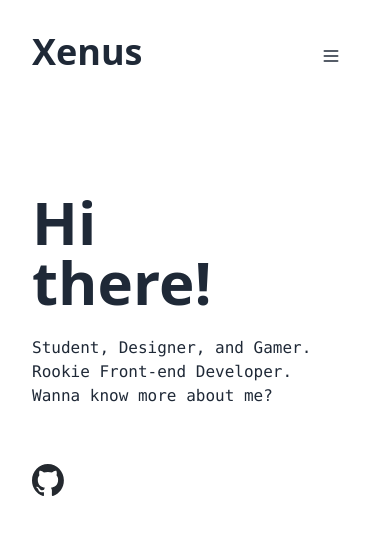
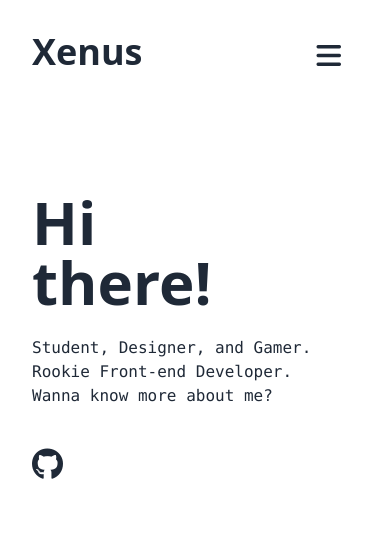
Before and after one commit to Gintamashiichan/Xenus, a Vue app: page / in a window 390 px wide. Shown: the top 534 px of the page. Built offline with nearby package versions, Linux system fonts and the light colour scheme.

Commit message:
feat(Components): add icons

```diff
--- a/index.html
+++ b/index.html
@@ -4,6 +4,10 @@
     <meta charset="UTF-8" />
     <link rel="icon" type="image/svg+xml" href="/vite.svg" />
     <meta name="viewport" content="width=device-width, initial-scale=1.0" />
+    <link
+      rel="stylesheet"
+      href="https://cdnjs.cloudflare.com/ajax/libs/font-awesome/6.1.1/css/all.min.css"
+    />
     <title>Vite + Vue + TS</title>
   </head>
   <body>
--- a/src/components/NavBar.vue
+++ b/src/components/NavBar.vue
@@ -7,42 +7,36 @@
       <ul class="menu menu-horizontal">
         <li v-for="nav in Navs" :key="nav.name">
           <a :href="nav.link" class="ml-6 font-black">
+            <i class="fa-solid" :class="[
+              `fa-${nav.icon}`
+            ]"></i>
             {{ nav.name }}
           </a>
         </li>
       </ul>
     </div>
-    <div className="drawer navbar-end">
-      <input id="drawer" type="checkbox" className="drawer-toggle" />
-      <div className="drawer-content">
+    <div class="drawer navbar-end">
+      <input id="drawer" type="checkbox" class="drawer-toggle" />
+      <div class="drawer-content">
         <label
           htmlFor="drawer"
-          className="btn btn-ghost drawer-button sm:hidden"
+          class="btn btn-ghost drawer-button sm:hidden"
         >
-          <svg
-            xmlns="http://www.w3.org/2000/svg"
-            fill="none"
-            viewBox="0 0 24 24"
-            class="inline-block w-5 h-5 stroke-current"
-          >
-            <path
-              stroke-linecap="round"
-              stroke-linejoin="round"
-              stroke-width="2"
-              d="M4 6h16M4 12h16M4 18h16"
-            ></path>
-          </svg>
+          <i class="fa-solid fa-bars fa-2xl"></i>
         </label>
       </div>
-      <div className="drawer-side">
+      <div class="drawer-side">
         <label
           htmlFor="drawer"
           aria-label="close sidebar"
-          className="drawer-overlay"
+          class="drawer-overlay"
         ></label>
-        <ul className="menu p-4 w-64 min-h-full bg-base-100 text-base-content">
+        <ul class="menu p-4 w-64 min-h-full bg-base-100 text-base-content">
           <li v-for="nav in Navs" :key="nav.name">
             <a :href="nav.link" class="mt-8 text-xl font-black">
+              <i class="fa-solid" :class="[
+                `fa-${nav.icon}`
+              ]"></i>
               {{ nav.name }}
             </a>
           </li>
@@ -61,14 +55,17 @@ export default {
         {
           name: "Home",
           link: "/",
+          icon: "home",
         },
         {
           name: "Blog",
           link: "/posts",
+          icon: "blog",
         },
         {
           name: "Tags",
           link: "/tags",
+          icon: "tags",
         },
       ],
     };
--- a/src/views/Index.vue
+++ b/src/views/Index.vue
@@ -29,10 +29,7 @@ Rookie Front-end Developer.
 Wanna know <a class="link no-underline hover:underline"><RouterLink to="/posts/about">more about me</RouterLink></a>?
             </pre>
             <a href="https://www.github.com/Gintamashiichan">
-              <img
-                src="../assets/github-mark.svg"
-                class="w-8 h-8 ease-in-out duration-300 hover:-translate-y-5 max-sm:mt-8"
-              />
+              <i class="fa-brands fa-github fa-2xl ease-in-out duration-300 hover:-translate-y-5 max-sm:mt-8"></i>
             </a>
           </div>
         </div>
```
Also changed, not shown: src/assets/github-mark.svg (deleted).
